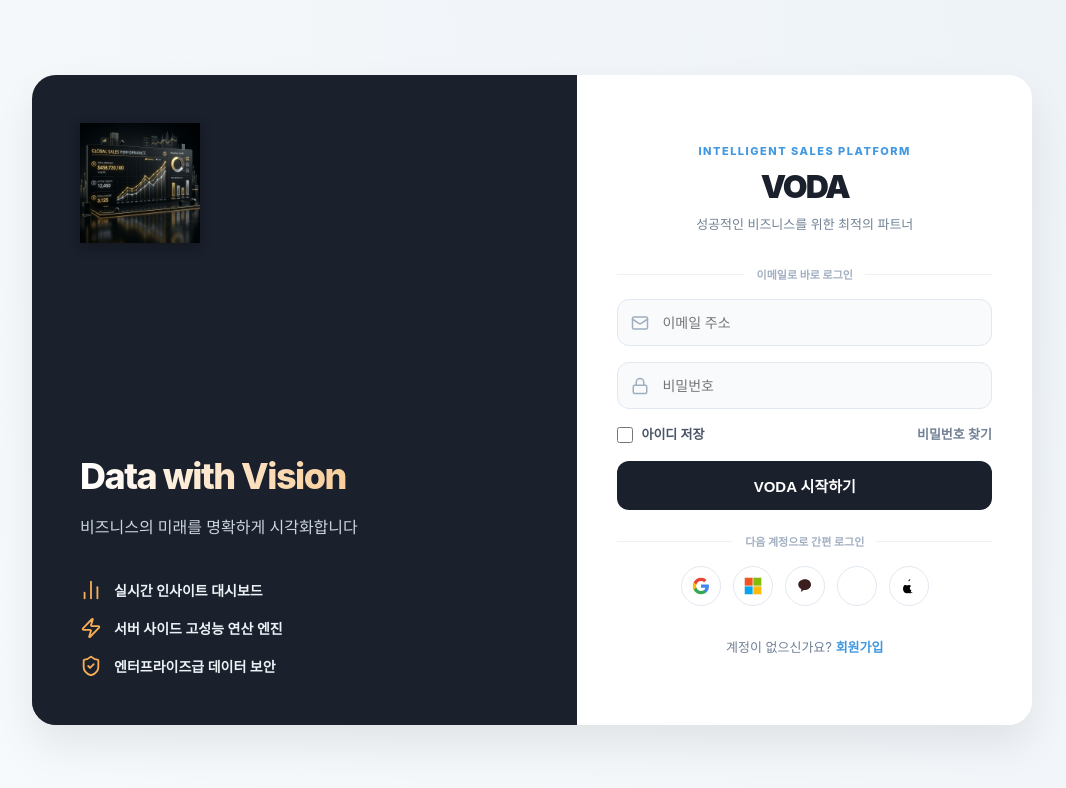
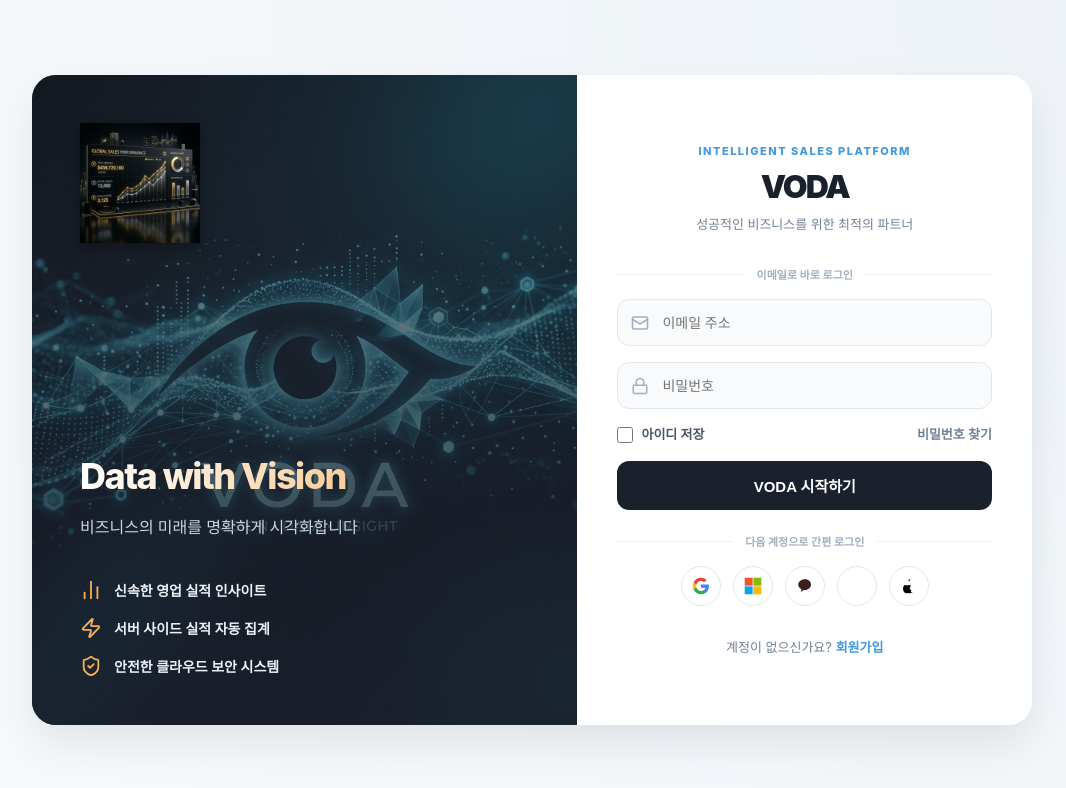
Before and after one commit to emasterdrs/sales-dashboard-v3, a React (Vite) app: page /login in a window 1280 px wide. Shown: the top 788 px of the page, without its empty margins (108-1174 px from the left). Built offline with nearby package versions, Linux system fonts and the light colour scheme; no server answers.

Commit message:
[UI Final] Applied VODA identity image to Login Page

```diff
--- a/src/pages/Auth/LoginPage.module.css
+++ b/src/pages/Auth/LoginPage.module.css
@@ -29,6 +29,16 @@
   justify-content: flex-end;
   padding: 48px;
   overflow: hidden;
+}
+
+.bgImg {
+  position: absolute;
+  top: 0;
+  left: 0;
+  width: 100%;
+  height: 100%;
+  object-fit: cover;
+  opacity: 0.7;
 }
 
 .overlay {
--- a/src/pages/Auth/LoginPage.tsx
+++ b/src/pages/Auth/LoginPage.tsx
@@ -75,6 +75,7 @@
             <div className={styles.loginWrapper}>
                 {/* 🎨 Left Visual Section (Image will be chosen from samples) */}
                 <div className={styles.imageSection}>
+                    <img src="/login-bg.png" alt="VODA Identity Vision" className={styles.bgImg} />
                     <div className={styles.overlay}></div>
                     <img src="/voda-brand-v1.png" alt="VODA Brand Visual" className={styles.brandImg} />
                     <div className={styles.imageContent}>
@@ -82,9 +83,9 @@
                         <p className={styles.subText}>비즈니스의 미래를 명확하게 시각화합니다</p>
 
                         <ul className={styles.featureList}>
-                            <li><BarChart2 size={22} className={styles.featureIcon} /><span>실시간 인사이트 대시보드</span></li>
-                            <li><Zap size={22} className={styles.featureIcon} /><span>서버 사이드 고성능 연산 엔진</span></li>
-                            <li><ShieldCheck size={22} className={styles.featureIcon} /><span>엔터프라이즈급 데이터 보안</span></li>
+                            <li><BarChart2 size={22} className={styles.featureIcon} /><span>신속한 영업 실적 인사이트</span></li>
+                            <li><Zap size={22} className={styles.featureIcon} /><span>서버 사이드 실적 자동 집계</span></li>
+                            <li><ShieldCheck size={22} className={styles.featureIcon} /><span>안전한 클라우드 보안 시스템</span></li>
                         </ul>
                     </div>
                 </div>
```
Also changed, not shown: public/login-bg.png (added).
